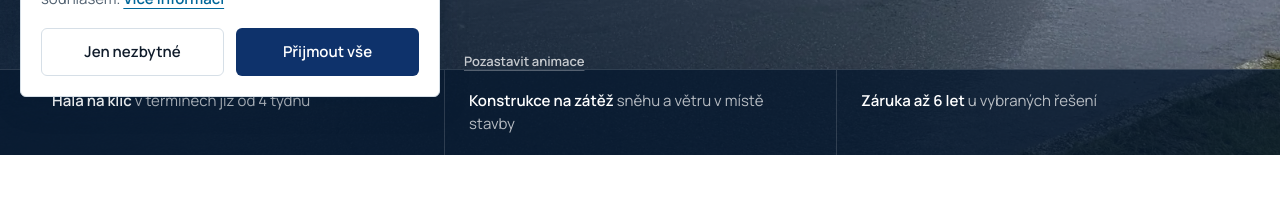
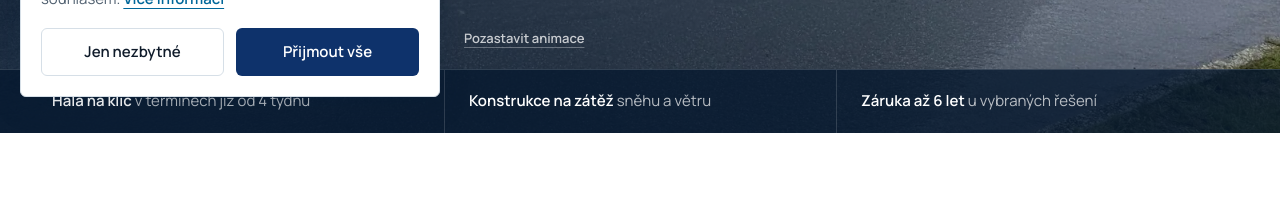
Before and after one commit to sznapiGoat/monthaly, a Next.js app: page / in a window 1280 px wide. Shown: the part 683-888 px from the top of the page. Built offline with nearby package versions, Linux system fonts and the light colour scheme; no server answers.

Commit message:
Světlejší hero, kratší argument v pruhu

```diff
--- a/src/app/page.tsx
+++ b/src/app/page.tsx
@@ -77,7 +77,7 @@ export default function Home() {
           <ul className={`${container} grid text-[14px] sm:grid-cols-3 sm:text-[15px]`}>
             {[
               { href: "/jak-pracujeme", strong: "Hala na klíč", rest: "v termínech již od 4 týdnů" },
-              { href: "/jak-pracujeme", strong: "Konstrukce na zátěž", rest: "sněhu a větru v místě stavby" },
+              { href: "/jak-pracujeme", strong: "Konstrukce na zátěž", rest: "sněhu a větru" },
               { href: "#otazky", strong: "Záruka až 6 let", rest: "u vybraných řešení" },
             ].map((t, i) => (
               <li key={t.strong} className={i > 0 ? "border-white/15 max-sm:border-t sm:border-l" : ""}>
--- a/src/components/HeroSlideshow.tsx
+++ b/src/components/HeroSlideshow.tsx
@@ -72,7 +72,7 @@ export function HeroSlideshow() {
             />
           </div>
         ))}
-        <div className="absolute inset-0 z-[3] bg-gradient-to-r from-night/85 via-night/55 to-night/5 max-md:bg-gradient-to-b max-md:from-night/85 max-md:via-night/65 max-md:to-night/40" />
+        <div className="absolute inset-0 z-[3] bg-gradient-to-r from-night/80 via-night/45 to-night/0 max-md:bg-gradient-to-b max-md:from-night/80 max-md:via-night/55 max-md:to-night/30" />
         {/* Horní přechod, aby byla průhledná hlavička čitelná i nad světlou oblohou. */}
         <div className="absolute inset-x-0 top-0 z-[3] h-48 bg-gradient-to-b from-night/80 to-transparent" />
       </div>
```
